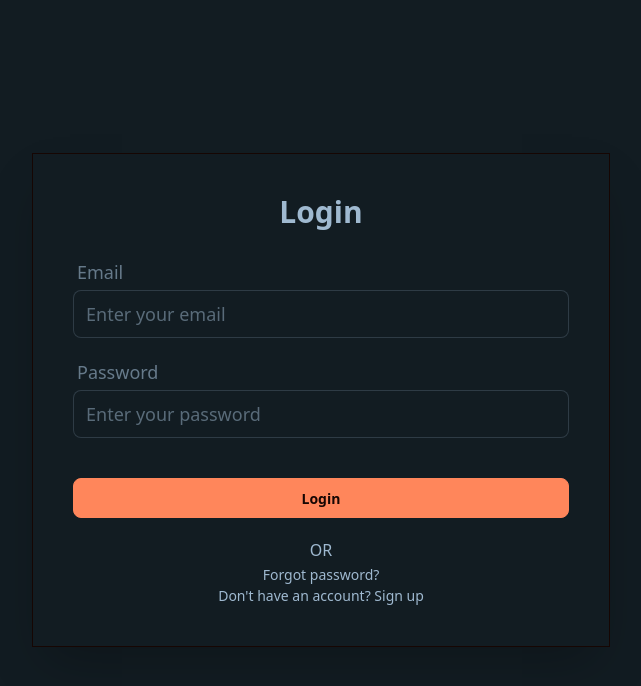
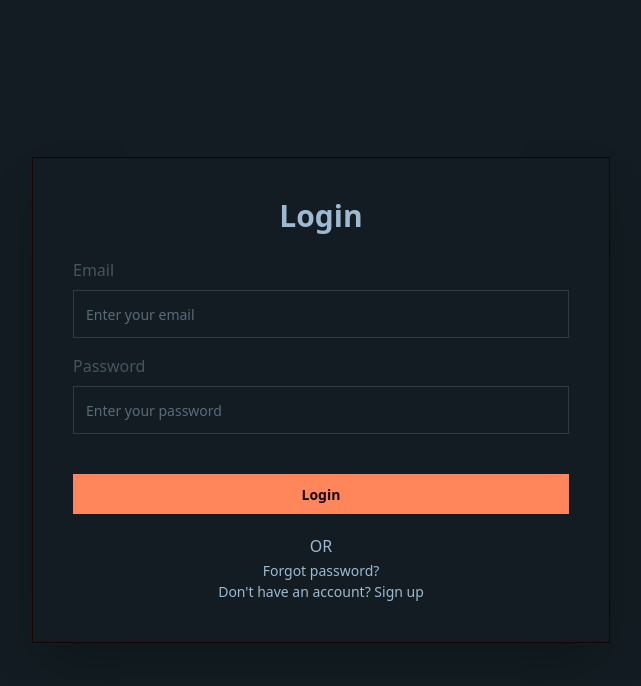
Before and after one commit to harjot85/ai-wog-vite, a React (Vite) app: page / in a window 1280 px wide. Shown: the top 686 px of the page, without its empty margins (319-960 px from the left). Built offline with nearby package versions, Linux system fonts and the light colour scheme; no server answers.

Commit message:
Refactor UserLogin component to use InputText for email and password fields | Update Header styles for improved UI consistency | Remove console log from API response parsing

```diff
--- a/src/api/api.ts
+++ b/src/api/api.ts
@@ -35,7 +35,6 @@ export const api = {
 };
 
 const parseResponse = async (response: Response) => {
-    console.log('Parsing response:', response);
     const text = await response.text();
     if (!text) return null;
     try {
--- a/src/components/Auth/UserLogin.tsx
+++ b/src/components/Auth/UserLogin.tsx
@@ -4,6 +4,7 @@ import { useUserLogin } from '../../hooks/useUserLogin';
 import { toast } from 'react-toastify';
 import { useUserProfile } from '../../hooks/useUserProfile';
 import Loader from '../../ui/Loader/Loader';
+import { InputText } from '../../ui/Input/Input';
 
 function UserLogin() {
     const [email, setEmail] = useState('');
@@ -40,42 +41,36 @@ function UserLogin() {
                     </h2>
 
                     <form onSubmit={handleSubmit} className="space-y-4">
-                        <div className="form-control">
-                            <label className="dui-label p-1">
-                                <span className="dui-label-text text-lg">
-                                    Email
-                                </span>
-                            </label>
-                            <input
-                                type="email"
+                        <div className="form-control flex flex-col gap-2">
+                            <InputText
+                                name="email"
+                                label="Email"
                                 placeholder="Enter your email"
-                                className="dui-input dui-input-lg dui-input-bordered w-full"
-                                value={email}
-                                onChange={(e) => setEmail(e.target.value)}
-                                required
+                                size="lg"
+                                className="text-sm"
+                                onChange={(
+                                    e: React.ChangeEvent<HTMLInputElement>
+                                ) => setEmail(e.target.value)}
                             />
                         </div>
 
-                        <div className="form-control">
-                            <label className="dui-label p-1">
-                                <span className="dui-label-text text-lg">
-                                    Password
-                                </span>
-                            </label>
-                            <input
-                                type="password"
+                        <div className="form-control flex flex-col gap-2">
+                            <InputText
+                                name="password"
+                                label="Password"
                                 placeholder="Enter your password"
-                                className="dui-input dui-input-lg dui-input-bordered w-full"
-                                value={password}
-                                onChange={(e) => setPassword(e.target.value)}
-                                required
+                                size="lg"
+                                className="text-sm"
+                                onChange={(
+                                    e: React.ChangeEvent<HTMLInputElement>
+                                ) => setPassword(e.target.value)}
                             />
                         </div>
 
                         <div className="form-control mt-10">
                             <button
                                 type="submit"
-                                className="dui-btn dui-btn-primary w-full"
+                                className="dui-btn dui-btn-primary w-full rounded-none"
                                 disabled={isPending}
                             >
                                 {isPending ? <Loader /> : 'Login'}
--- a/src/components/Header/Header.tsx
+++ b/src/components/Header/Header.tsx
@@ -32,20 +32,26 @@ function Header() {
                         role="button"
                         className="dui-btn dui-btn-ghost dui-btn-circle dui-avatar "
                     >
-                        <div className="w-10 rounded-full bg-primary-content text-primary flex justify-center items-center text-lg">
+                        <div className="w-10 rounded-full bg-primary-content text-primary text-lg flex justify-center items-center ">
                             {userInitial}
                         </div>
                     </div>
                     <ul
                         tabIndex={-1}
-                        className="dui-menu dui-menu-sm dui-dropdown-content bg-primary text-primary-content dui-rounded-box z-1 mt-3 w-52 p-1 shadow"
+                        className="dui-menu dui-menu-sm dui-dropdown-content bg-primary text-primary-content dui-rounded-none z-1 mt-3 w-52 p-1 shadow text-2xl"
                     >
-                        <li className="hover:bg-base-100 hover:text-base-content rounded-xl ">
-                            <Link to={'/user-profile'}>My Profile</Link>
+                        <li className="hover:bg-base-100 hover:text-base-content rounded-none">
+                            <Link to={'/user-profile'} className="text-lg">
+                                My Profile
+                            </Link>
                         </li>
 
-                        <li className="hover:bg-base-100 hover:text-base-content rounded-xl">
-                            <Link to={'/login'} onClick={handleLogout}>
+                        <li className="hover:bg-base-100 hover:text-base-content rounded-none">
+                            <Link
+                                to={'/login'}
+                                className="text-lg"
+                                onClick={handleLogout}
+                            >
                                 Logout
                             </Link>
                         </li>
```
